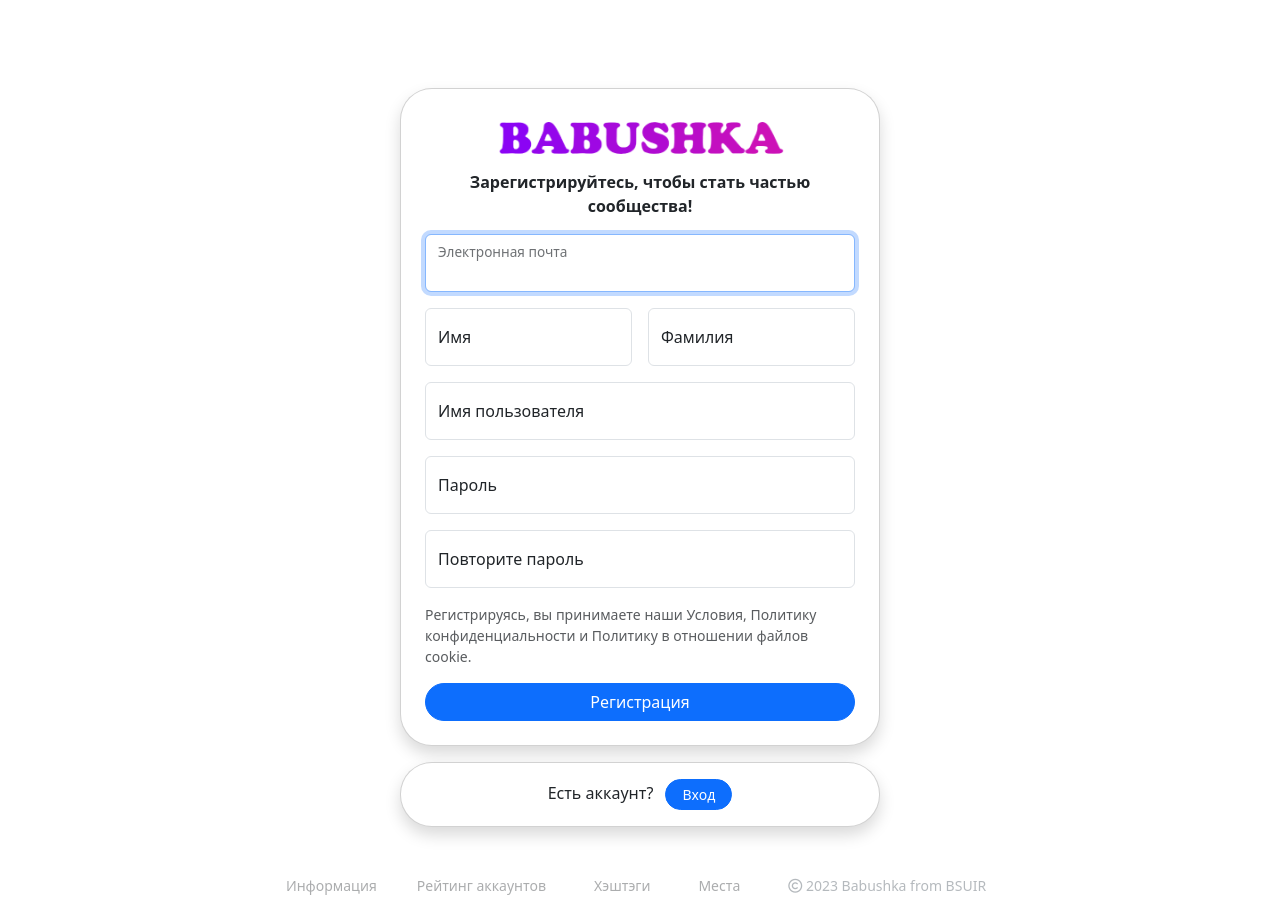
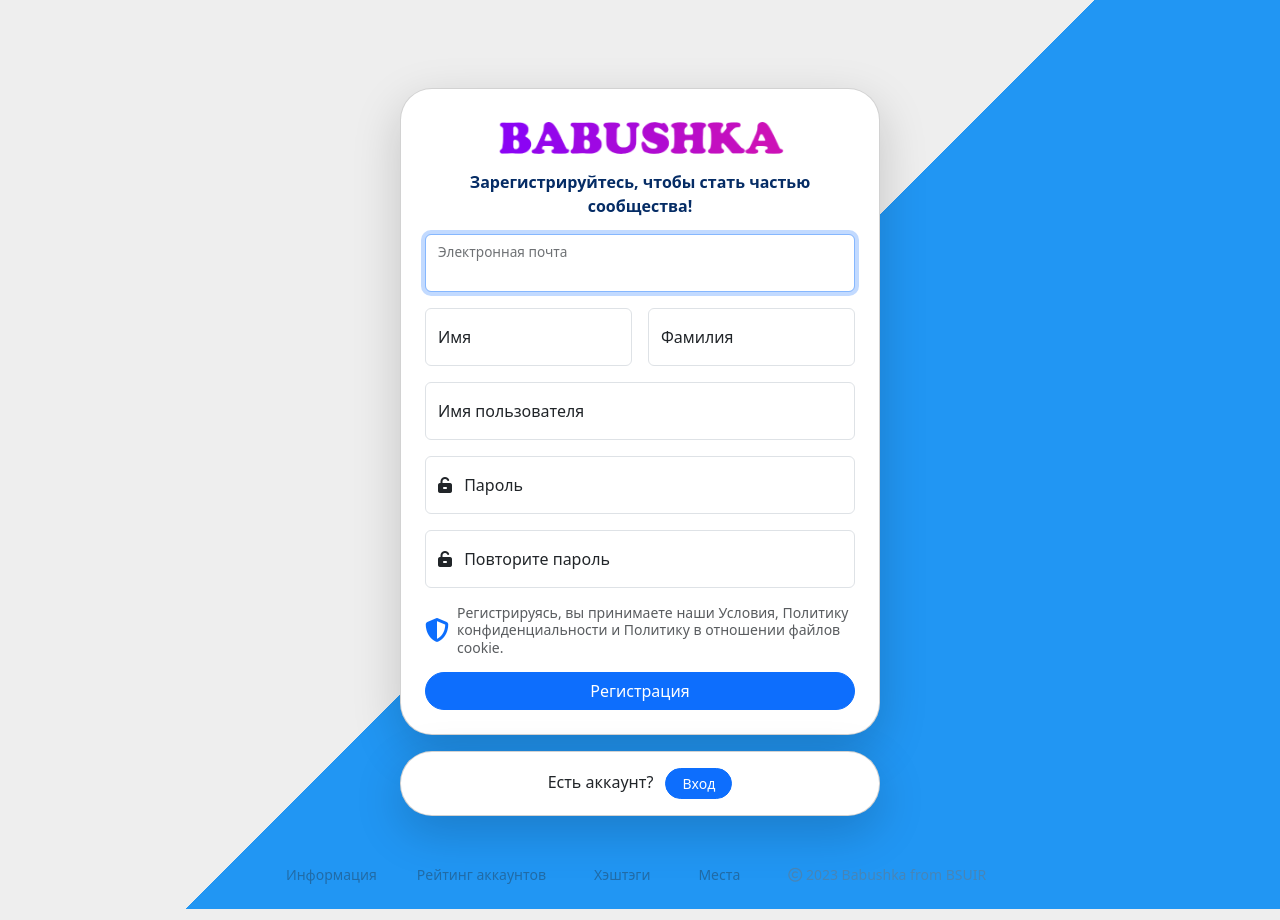
Before and after one commit to maks-burlakof/university, a Django app: page /registration/ in a window 1280 px wide. Run offline with Django 4.2, Linux system fonts and the light colour scheme; some libraries are stand-ins or nearby versions.

Commit message:
trposu: sem2: Release version of django_instagram

```diff
--- a/trposu/sem2/django_instagram/static/css/styles.css
+++ b/trposu/sem2/django_instagram/static/css/styles.css
@@ -1,6 +1,9 @@
 /* Override BS CSS */
 .toast-container>:not(:last-child) {
     --bs-toast-spacing: 0.8rem;
+}
+.toast-notification {
+    z-index: 5000!important;
 }
 
 /* Override ImageUploaderWidget */
--- a/trposu/sem2/django_instagram/templates/auth/register.html
+++ b/trposu/sem2/django_instagram/templates/auth/register.html
@@ -1,12 +1,21 @@
 {% extends 'base_generic.html' %}
 {% load static %}
 {% block title %}Регистрация на Babushka{% endblock %}
+{% block extrastyle %}
+   <style>
+       body {
+           background: linear-gradient(-45deg, #2196F3 50%, #EEEEEE 50%) no-repeat;
+           overflow-x: hidden;
+           background-size: 100% 100%;
+       }
+   </style>
+{% endblock %}
 {% block navbar %}{% endblock %}
 {% block content %}
-   <div class="card shadow rounded-5 mx-auto mt-3 mb-3" style="max-width: 30rem;">
+   <div class="card shadow-lg rounded-5 mx-auto mt-3 mb-3" style="max-width: 30rem;">
       <div class="card-body p-md-4">
          <img class="d-block mx-auto mb-2" src="{% static 'img/babushka-logo.png' %}" width="300" />
-         <p class="fw-semibold text-center px-md-4">Зарегистрируйтесь, чтобы стать частью сообщества!</p>
+         <p class="fw-semibold text-primary-emphasis text-center px-md-4">Зарегистрируйтесь, чтобы стать частью сообщества!</p>
          {% if form.non_field_errors %}
             {% include 'includes/form_non_field_errors.html' %}
          {% endif %}
@@ -41,23 +50,24 @@
             <div class="mb-3">
                <div class="form-floating">
                   {{ form.password1 }}
-                  <label for="id_password1">Пароль</label>
+                  <label for="id_password1"><i class="fa-solid fa-unlock-keyhole me-2"></i> Пароль</label>
                </div>
             </div>
             <div class="mb-3">
                <div class="form-floating">
                   {{ form.password2 }}
-                  <label for="id_password2">Повторите пароль</label>
+                  <label for="id_password2"><i class="fa-solid fa-unlock-keyhole me-2"></i> Повторите пароль</label>
                </div>
             </div>
-            <div class="mb-3">
-               <p class="small text-muted">Регистрируясь, вы принимаете наши Условия, Политику конфиденциальности и Политику в отношении файлов cookie.</p>
+            <div class="d-flex align-items-center mb-3">
+               <span class="me-2 text-primary fs-4"><i class="fa-solid fa-shield-halved"></i></span>
+               <p class="small lh-sm text-muted mb-0">Регистрируясь, вы принимаете наши Условия, Политику конфиденциальности и Политику в отношении файлов cookie.</p>
             </div>
             <button type="submit" class="btn btn-primary rounded-pill w-100">Регистрация</button>
          </form>
       </div>
    </div>
-   <div class="card shadow rounded-5 mx-auto mb-5" style="max-width: 30rem;">
+   <div class="card shadow-lg rounded-5 mx-auto mb-5" style="max-width: 30rem;">
       <div class="card-body p-3">
          <p class="text-center mb-0">Есть аккаунт? <a href="{% url 'login' %}" class="btn btn-primary btn-sm rounded-pill ms-2 px-3">Вход</a></p>
       </div>
--- a/trposu/sem2/django_instagram/templates/base_generic.html
+++ b/trposu/sem2/django_instagram/templates/base_generic.html
@@ -130,7 +130,7 @@
             <a href="#" target="_blank" class="text-decoration-none text-muted">Места</a>
          </li>
          <li class="mx-4 text-secondary">
-            <i class="fa-regular fa-copyright"></i> 2023 Babushka from BSUIR
+            <i class="fa-regular fa-copyright"></i> 2023 <a href="{% url 'index' %}" class="common-link">Babushka</a> from BSUIR
          </li>
       </ul>
    </footer>
--- a/trposu/sem2/django_instagram/templates/explore_groups.html
+++ b/trposu/sem2/django_instagram/templates/explore_groups.html
@@ -45,6 +45,7 @@
    <div class="text-center mb-5">
       <a href="{% url 'group-create' %}" class="btn btn-primary fw-bold rounded-pill">Создать сообщество</a>
    </div>
+   {% if recommended_groups %}
       <h1 class="fw-bold text-muted text-center mb-3">Рекомендации</h1>
       <div class="row row-cols-2 g-5">
          {% for recommended_group in recommended_groups %}
@@ -55,10 +56,10 @@
                <div class="ms-4">
                   <a href="{{ recommended_group.get_absolute_url }}" class="fs-5 fw-bold common-link mb-0">{{ recommended_group.groupname }}</a>
                   <p class="mb-0 limit-str" style="--num-lines: 1;">{{ recommended_group.title }}</p>
-               <p class="text-muted small mb-2 limit-str" style="--num-lines: 1;">{{ recommended_group.description|default:"" }}</p>
-               <span data-group-id="{{ recommended_group.pk }}" class="submit-follow {% if is_following %}follow-followed{% endif %} btn btn-sm rounded-pill fw-bold px-3">{% if is_following %}Подписка{% else %}Подписаться{% endif %}</span>
+                  <p class="text-muted small mt-2 mb-2 limit-str" style="--num-lines: 2;">{{ recommended_group.description|default:"" }}</p>
                </div>
             </div>
          {% endfor %}
       </div>
+   {% endif %}
 {% endblock %}
--- a/trposu/sem2/django_instagram/templates/group_create.html
+++ b/trposu/sem2/django_instagram/templates/group_create.html
@@ -18,7 +18,7 @@
    <div class="row justify-content-center mt-5 mb-5">
       <div class="col-11 col-md-7 col-lg-6 col-xl-5">
          <div class="card card-body rounded-5 shadow p-5">
-            <h1 class="text-primary mb-4">Создайте свое сообщество!</h1>
+            <h1 class="text-primary mb-4">Создай своё сообщество!</h1>
             <form method="post" enctype="multipart/form-data">
                {% csrf_token %}
                <div class="mb-3">
--- a/trposu/sem2/django_instagram/templates/index.html
+++ b/trposu/sem2/django_instagram/templates/index.html
@@ -41,7 +41,7 @@
                      </a>
                      <div>
                         <a href="{% url 'my-profile' %}" class="fw-bold common-link mb-0">{{ user.username }}</a>
-                        <p class="text-muted small mb-0">{{ user.first_name }} {{ user.last_name }}</p>
+                        <p class="text-muted small limit-str mb-0" style="--num-lines: 1">{{ user.first_name }} {{ user.last_name }}</p>
                      </div>
                   </div>
                   <div class="d-flex">
--- a/trposu/sem2/django_instagram/templates/profile.html
+++ b/trposu/sem2/django_instagram/templates/profile.html
@@ -99,6 +99,9 @@
       {% for post in posts %}
          {% include 'includes/post_only_image.html' %}
       {% endfor %}
+      {% if not posts %}
+      	<span class="opacity-50 small text-center mt-3 mb-5">Похоже, здесь ничего нет <i class="fa-regular fa-circle fa-flip ms-1"></i></span>
+      {% endif %}
    </div>
    {% include 'includes/post_modals.html' %}
    {% include 'includes/follow_list.html' %}
@@ -116,3 +119,4 @@
     });
 </script>
 {% endblock %}
+{% block footer %}{% endblock %}
```
Also changed, not shown: trposu/sem2/django_instagram/automation/users.json (+5 -5 lines), trposu/sem2/django_instagram/templates/explore.html (+7 -0 lines), trposu/sem2/django_instagram/templates/explore_users.html (+8 -2 lines), trposu/sem2/django_instagram/automation/images/manik.jpg, trposu/sem2/django_instagram/automation/images/nails.jpg. Lines whose indentation alone changed are shown as unchanged.
